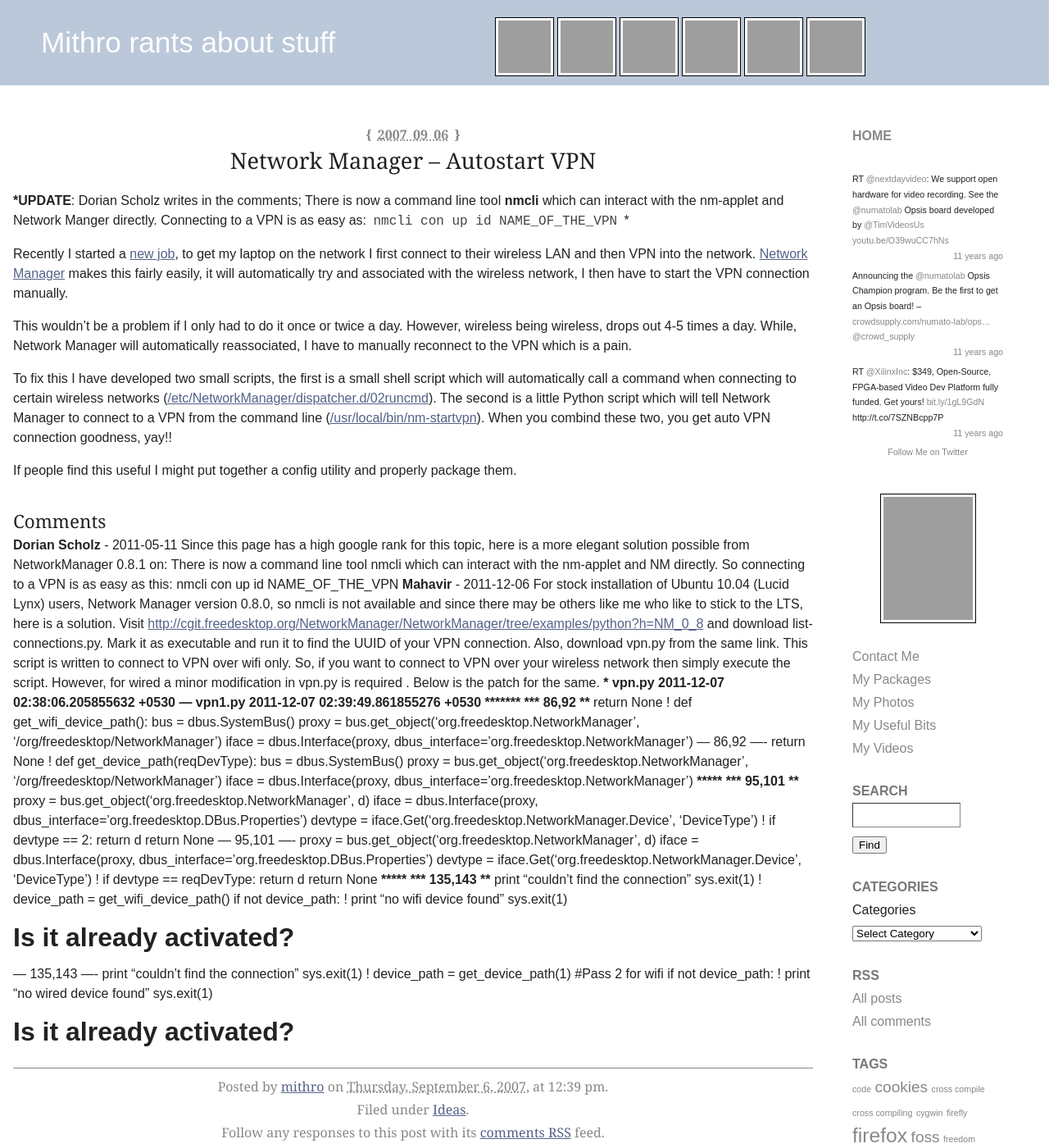
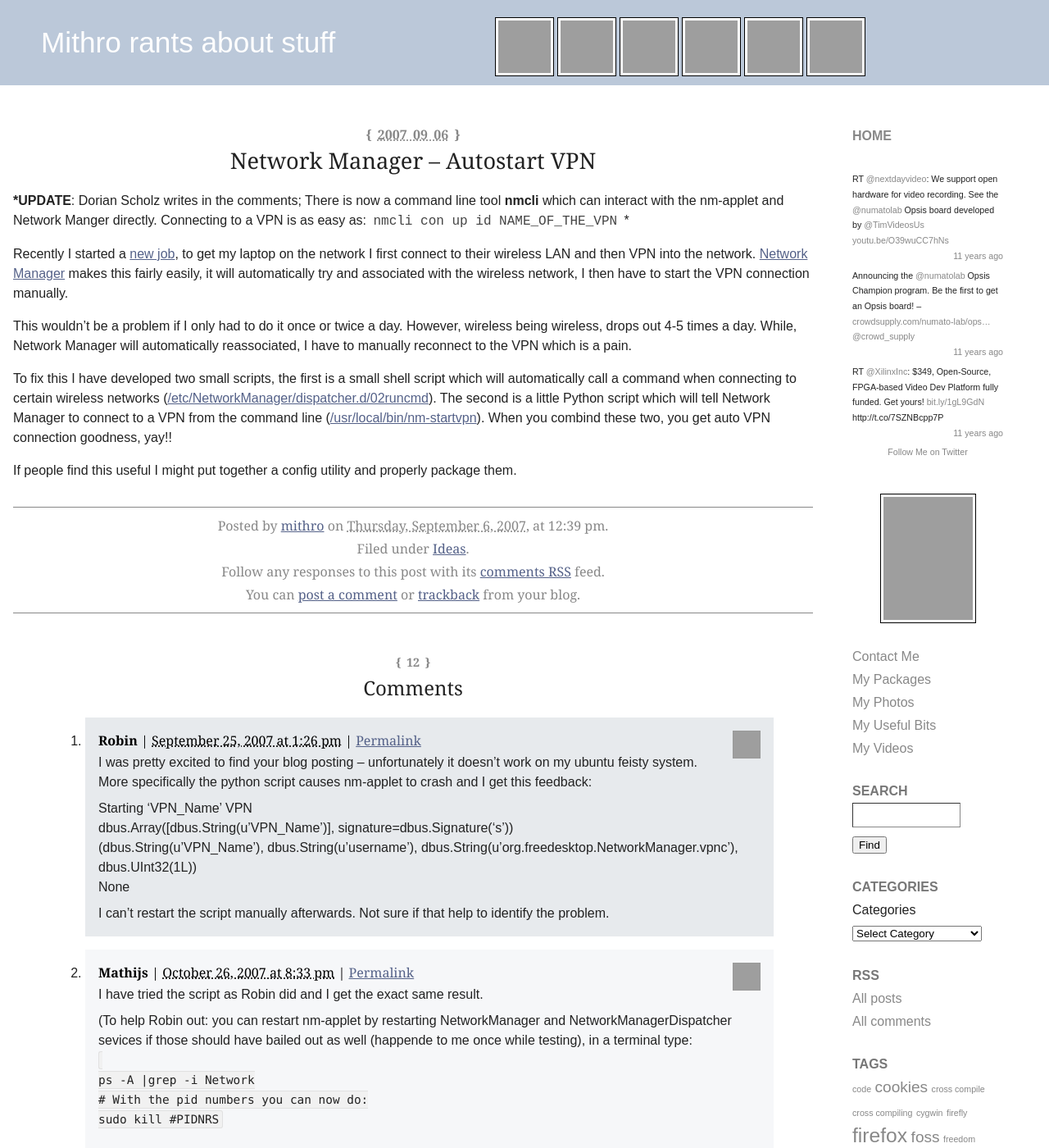
Before and after one commit to mithro/blog.mithis.net, a Jekyll site: the page built from _posts/2007-09-06-nm-autovpn.md, in a window 1280 px wide and 1400 px high. Shown: the whole window at 82% size. Built offline with Jekyll 4.4.1, drawn with Linux system fonts in a browser that asks for light colours; grey boxes are pictures that could not be loaded.

Commit message:
Strip inline wayback-recovered comments from 6 post bodies
Six wayback_recovered posts had their comments embedded inline in the
body as a '## Comments' Markdown section, rendering inside .entry-content
-- content live never had there (live shows comments separately, below
the article). The _data/comments/ re-scrape now renders all 21 commented
posts properly via comments.html, so the inline copies were redundant
duplicates inflating body height (starhunter .entry-content 356px vs
live's 264px).

Removed the inline '## Comments' section from nm-autovpn, python-swap-var,
reading-cookies-firefox, osdc-orbital-death, xcompiling-cygwin, starhunter.
Comments still render from _data; build + content lint clean.

Co-Authored-By: Claude Opus 4.7 (1M context) <noreply@anthropic.com>

```diff
--- a/_posts/2007-09-06-nm-autovpn.md
+++ b/_posts/2007-09-06-nm-autovpn.md
@@ -34,61 +34,3 @@ This wouldn’t be a problem if I only had to do it once or twice a day. However
 To fix this I have developed two small scripts, the first is a small shell script which will automatically call a command when connecting to certain wireless networks ([/etc/NetworkManager/dispatcher.d/02runcmd](/assets/images/wp-content/uploads/2007/09/02runcmd)). The second is a little Python script which will tell Network Manager to connect to a VPN from the command line ([/usr/local/bin/nm-startvpn](/assets/images/wp-content/uploads/2007/09/nm-startvpn)). When you combind these two, you get auto VPN connection goodness, yay!!
 
 If people find this useful I might put together a config utility and properly package them.
-## Comments
-**Dorian Scholz** -     <time datetime="2011-05-11T09:21:29+00:00">2011-05-11</time>
-Since this page has a high google rank for this topic, here is a more elegant solution possible from NetworkManager 0.8.1 on:
-There is now a command line tool nmcli which can interact with the nm-applet and NM directly.
-So connecting to a VPN is as easy as this:
-nmcli con up id NAME_OF_THE_VPN
-**Mahavir** -     <time datetime="2011-12-06T21:16:11+00:00">2011-12-06</time>
-For stock installation of Ubuntu 10.04 (Lucid Lynx) users, Network Manager version 0.8.0, so nmcli is not available and since there may be others like me who like to stick to the LTS, here is a solution.
-Visit [http://cgit.freedesktop.org/NetworkManager/NetworkManager/tree/examples/python?h=NM_0_8](http://cgit.freedesktop.org/NetworkManager/NetworkManager/tree/examples/python?h=NM_0_8) and download list-connections.py. Mark it as executable and run it to find the UUID of your VPN connection.
-Also, download vpn.py from the same link. This script is written to connect to VPN over wifi only. So, if you want to connect to VPN over your wireless network then simply execute the script.
-However, for wired a minor modification in vpn.py is required . Below is the patch for the same.
-*** vpn.py 2011-12-07 02:38:06.205855632 +0530
-— vpn1.py 2011-12-07 02:39:49.861855276 +0530
-***************
-*** 86,92 ****
-return None
-! def get_wifi_device_path():
-bus = dbus.SystemBus()
-proxy = bus.get_object('org.freedesktop.NetworkManager', '/org/freedesktop/NetworkManager')
-iface = dbus.Interface(proxy, dbus_interface='org.freedesktop.NetworkManager')
-— 86,92 —-
-return None
-! def get_device_path(reqDevType):
-bus = dbus.SystemBus()
-proxy = bus.get_object('org.freedesktop.NetworkManager', '/org/freedesktop/NetworkManager')
-iface = dbus.Interface(proxy, dbus_interface='org.freedesktop.NetworkManager')
-***************
-*** 95,101 ****
-proxy = bus.get_object('org.freedesktop.NetworkManager', d)
-iface = dbus.Interface(proxy, dbus_interface='org.freedesktop.DBus.Properties')
-devtype = iface.Get('org.freedesktop.NetworkManager.Device', 'DeviceType')
-! if devtype == 2:
-return d
-return None
-— 95,101 —-
-proxy = bus.get_object('org.freedesktop.NetworkManager', d)
-iface = dbus.Interface(proxy, dbus_interface='org.freedesktop.DBus.Properties')
-devtype = iface.Get('org.freedesktop.NetworkManager.Device', 'DeviceType')
-! if devtype == reqDevType:
-return d
-return None
-***************
-*** 135,143 ****
-print "couldn't find the connection"
-sys.exit(1)
-! device_path = get_wifi_device_path()
-if not device_path:
-! print "no wifi device found"
-sys.exit(1)
-# Is it already activated?
-— 135,143 —-
-print "couldn't find the connection"
-sys.exit(1)
-! device_path = get_device_path(1) #Pass 2 for wifi
-if not device_path:
-! print "no wired device found"
-sys.exit(1)
-# Is it already activated?
```
Also changed, not shown: _posts/2007-11-11-python-swap-var.md (+0 -3 lines), _posts/2009-01-20-reading-cookies-firefox.md (+0 -33 lines), _posts/2009-01-26-osdc-orbital-death-better-late-then-never.md (+0 -3 lines), _posts/2009-01-27-xcompiling-cygwin-on-linux-for-windows.md (+0 -5 lines), _posts/2009-05-26-starhunter-fireflys-little-known-older-cousin.md (+0 -3 lines).
